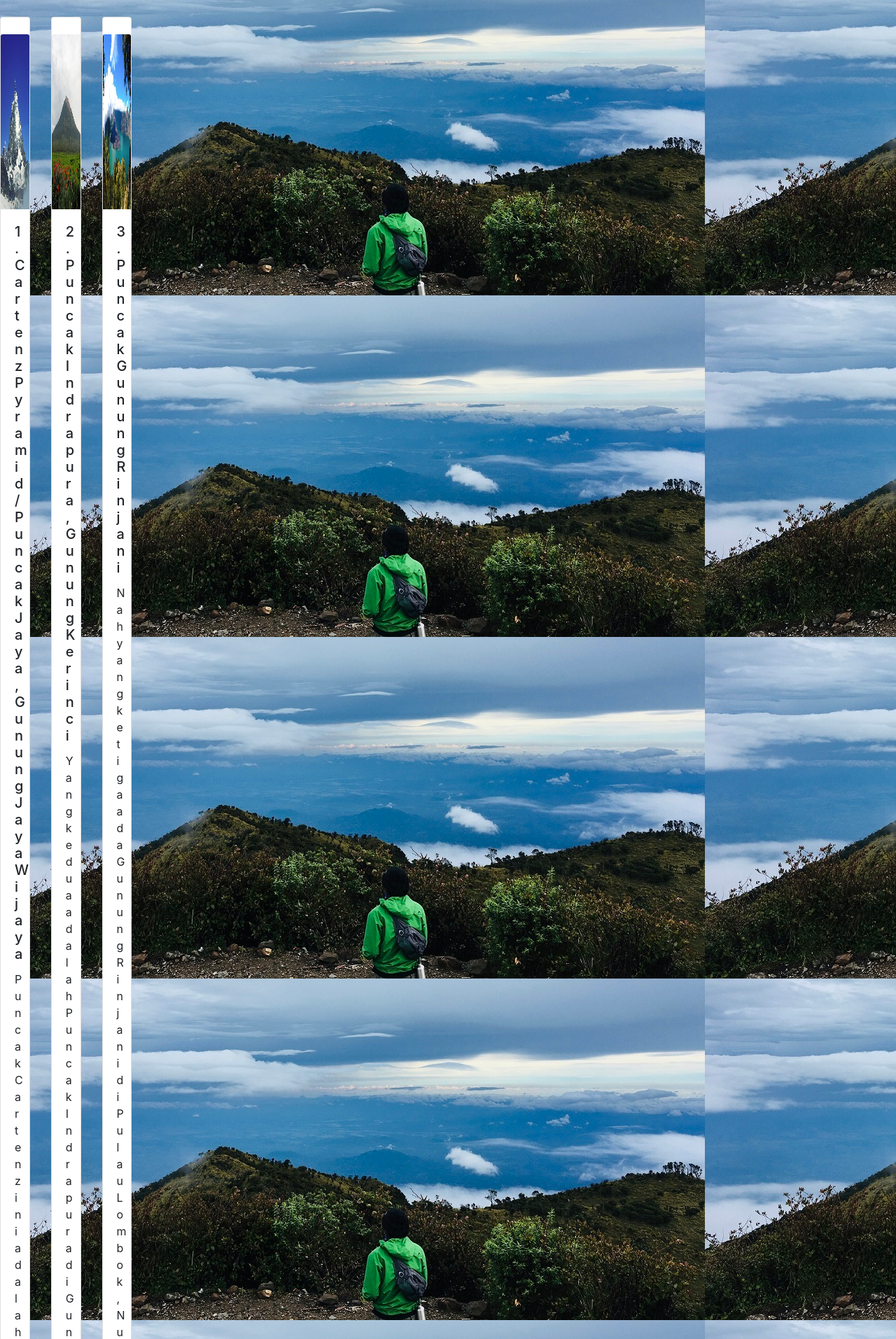
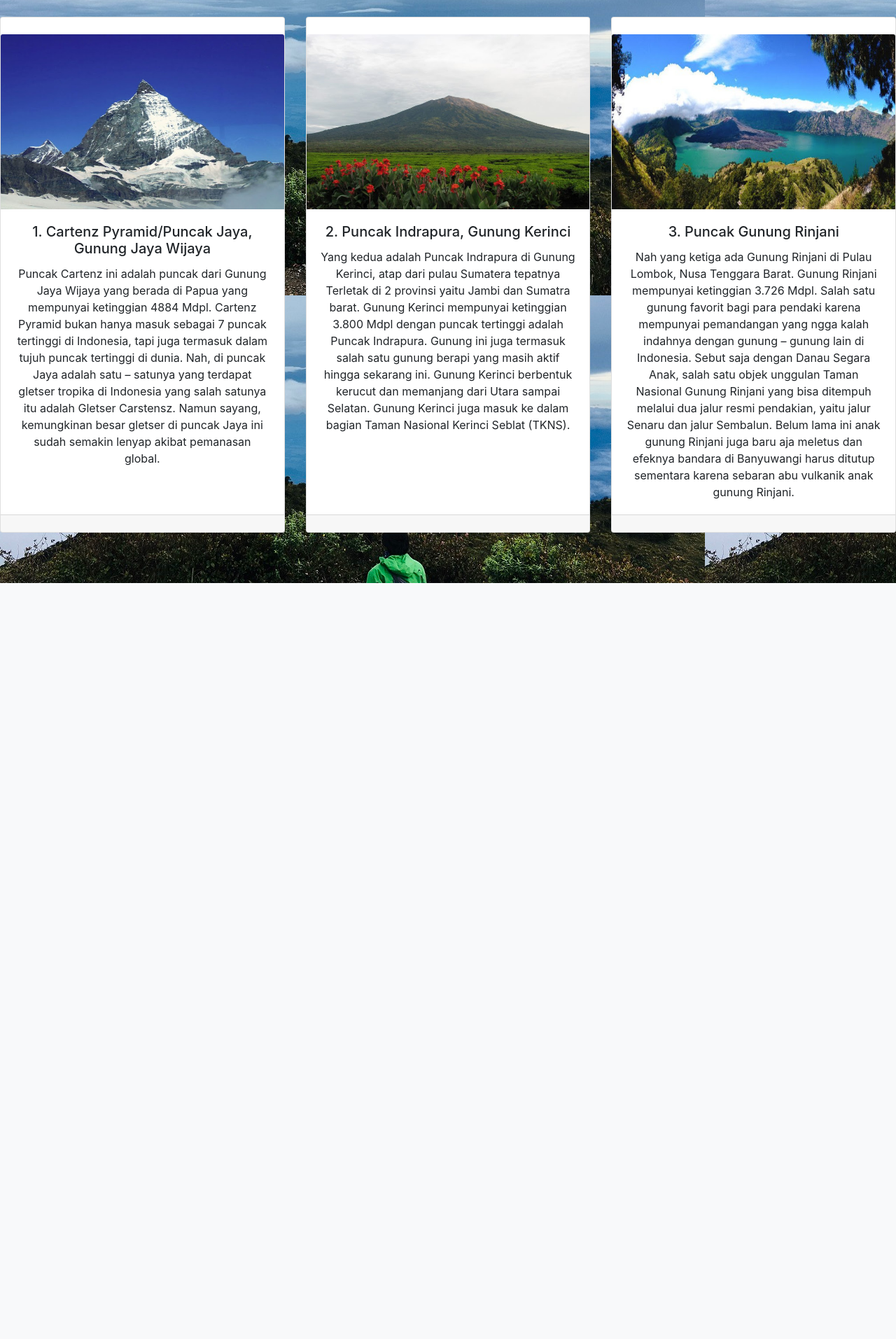
Before and after one commit to giwatres/gugunungan, a Flask app: page /gunung in a window 1280 px wide. Shown: the part 66-1979 px from the top of the page at 70% size. After the commit the page ends 899 px from the top, so only its background shows below. Run offline with Flask 2, Linux system fonts and the light colour scheme; some libraries are stand-ins or nearby versions.

Commit message:
Update gunung.html

```diff
--- a/Templates/gunung.html
+++ b/Templates/gunung.html
@@ -6,7 +6,7 @@
 {% block content %}
 <br>
 <div class="row">
-	<div class="col-sm-2">
+	<div class="col-sm-12">
 		<center><div class="card-deck">
 		  <div class="card"><br>
 		    <img src="{{ url_for('static', filename='img/1_Gunung Cartenz.jpg') }}" width="500px"  height="250px" class="card-img-top" alt="gambar">
```
